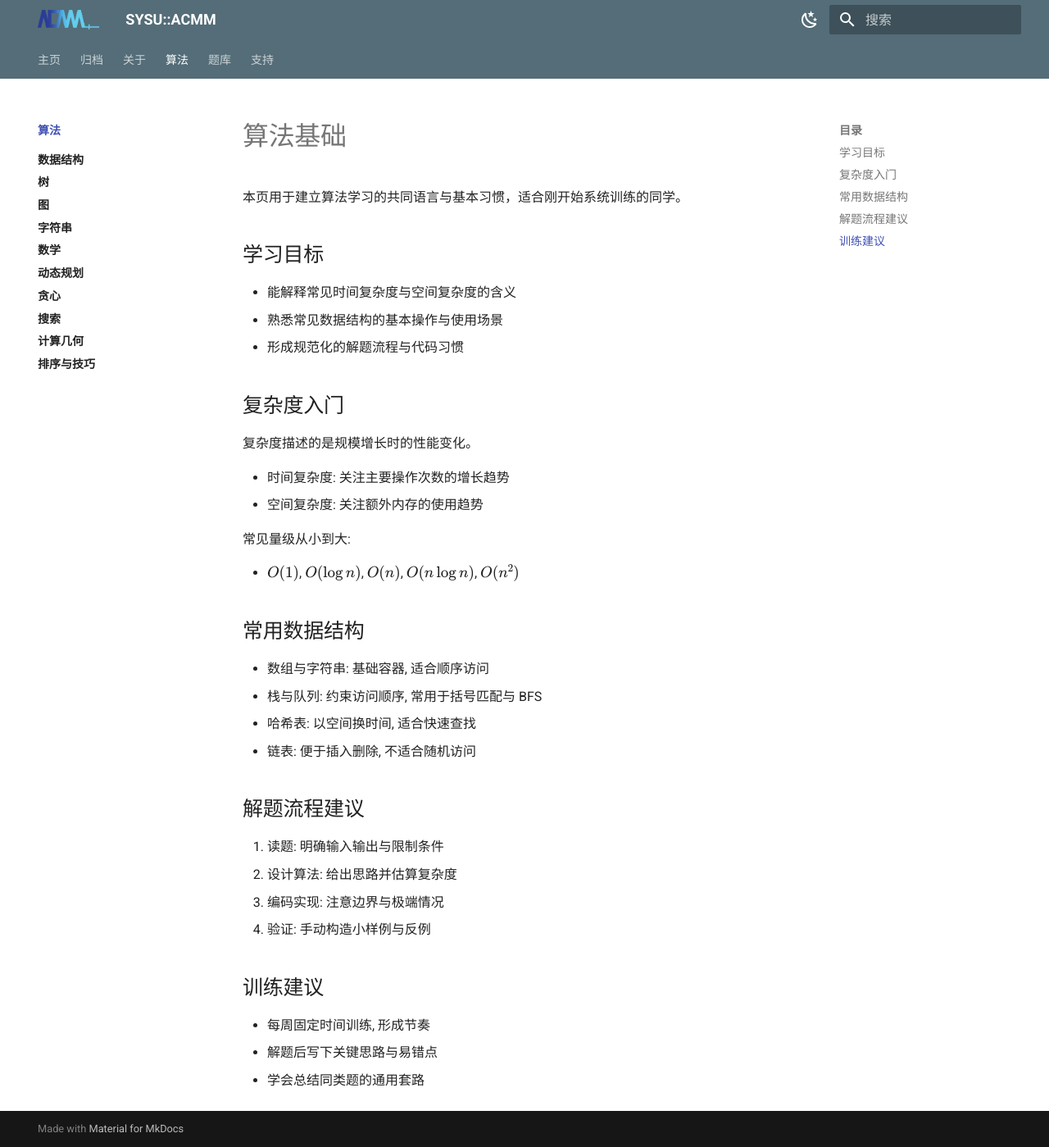
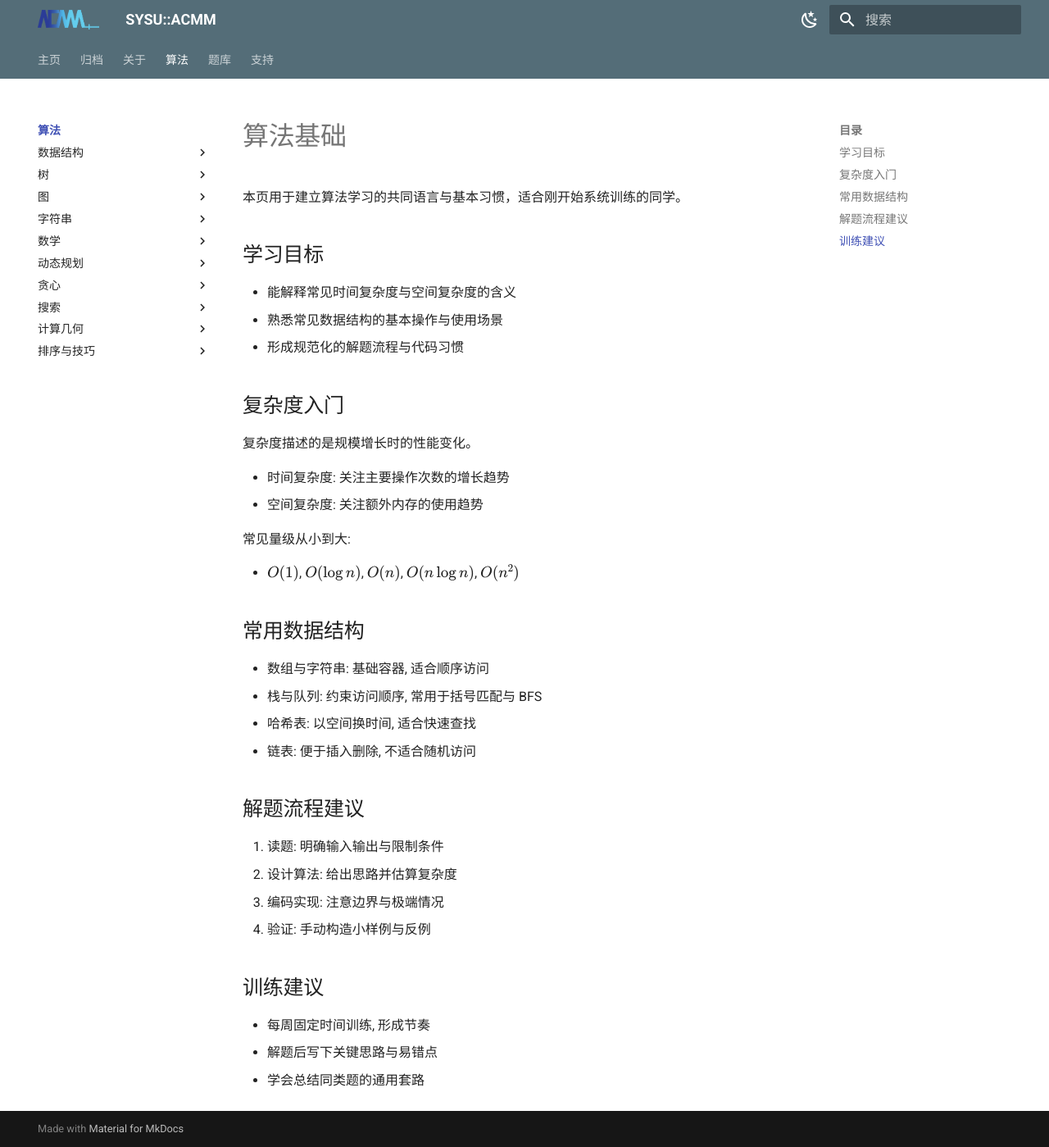
Before and after one commit to SemsueZhang/acmm-site, an MkDocs documentation site: the page built from docs/algorithms/index.md, in a window 1280 px wide and 1399 px high. Shown: the whole window at 82% size. Built offline with MkDocs 1.6.1 and Material for MkDocs 9.7.7, drawn with Linux system fonts in a browser that asks for light colours.

Commit message:
修改侧边栏无法显示的问题

```diff
--- a/docs/stylesheets/sidebar.css
+++ b/docs/stylesheets/sidebar.css
@@ -1,7 +1,7 @@
 /* 隐藏侧边栏更低级目录（三级及以下），保留二级标题 */
-.md-sidebar .md-nav__list .md-nav__list .md-nav__list {
+/* .md-sidebar .md-nav__list .md-nav__list .md-nav__list {
     display: none;
-}
+} */
 
 /* 隐藏侧边栏一级目录标题（如“算法”），保留二级条目
 .md-nav--primary > .md-nav__list > .md-nav__item > .md-nav__link,
--- a/mkdocs.yml
+++ b/mkdocs.yml
@@ -25,7 +25,6 @@
         name: 切换至浅色模式
   features:
     - navigation.tabs          # 顶部大分类标签
-    - navigation.sections      # 侧边栏分组折叠
     - navigation.indexes       # 分组标题可点击的索引页
     - navigation.top           # 返回顶部按钮
     - search.highlight
```
